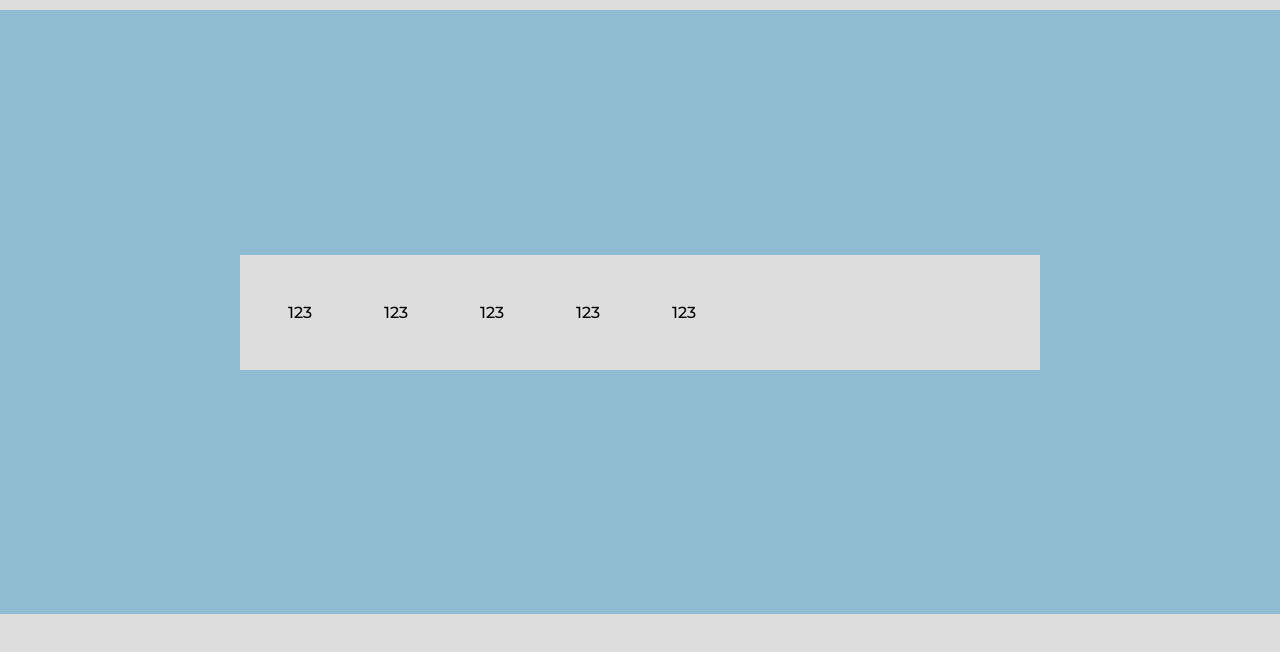
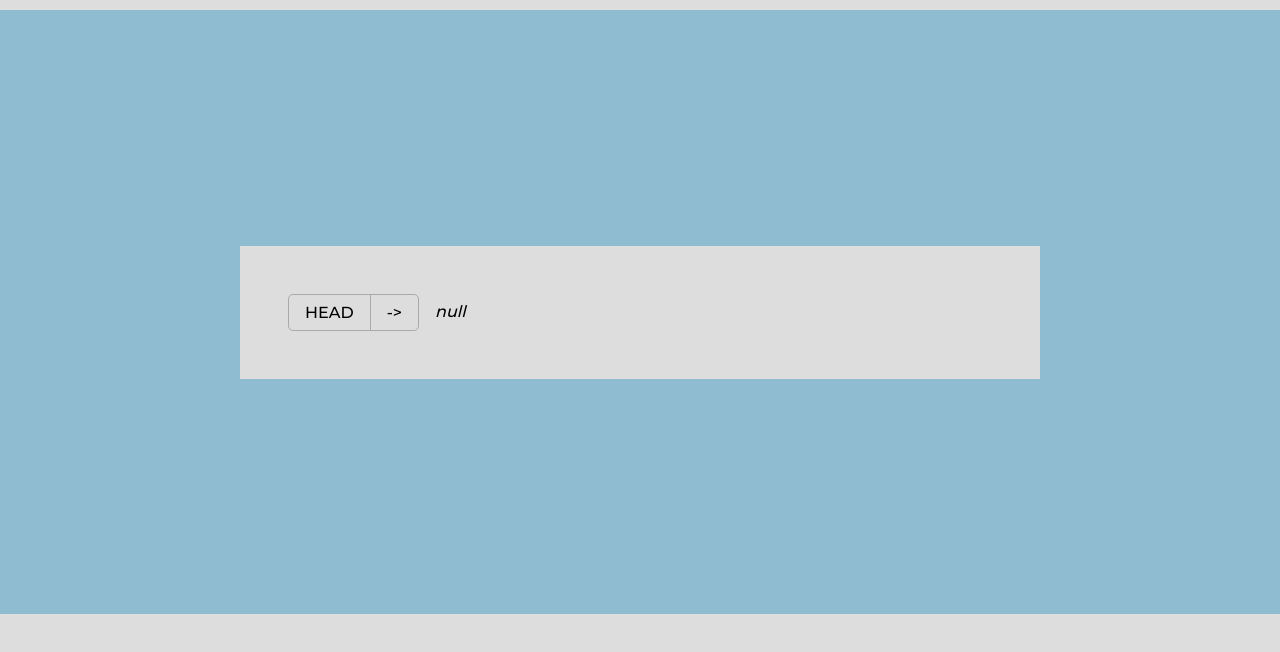
Before and after one commit to MrBlunderovich/odin-linked-list, a website with bundled scripts: page index.html in a window 1280 px wide. Shown: the part 122-774 px from the top of the page. Built offline with nearby package versions, Linux system fonts and the light colour scheme.

Commit message:
style list elements

```diff
--- a/index.html
+++ b/index.html
@@ -15,11 +15,11 @@
     </header>
     <main class="main">
       <div class="container">
-        <div>123</div>
-        <div>123</div>
-        <div>123</div>
-        <div>123</div>
-        <div>123</div>
+        <div class="list-element head">
+          <div class="list-element__value">HEAD</div>
+          <div class="list-element__pointer">-></div>
+        </div>
+        <div class="list-element null">null</div>
       </div>
     </main>
     <footer class="footer"></footer>
--- a/index.js
+++ b/index.js
@@ -38,3 +38,17 @@ document.addEventListener("click", handleClick);
 function handleClick(event) {
   //
 }
+
+function listElement(value) {
+  const element = document.createElement("div");
+  element.classList.add("list-element");
+  const valueCell = document.createElement("div");
+  valueCell.classList.add("list-element__value");
+  const pointerCell = document.createElement("div");
+  pointerCell.classList.add("list-element__pointer");
+
+  element.appendChild(valueCell);
+  element.appendChild(pointerCell);
+
+  return element;
+}
--- a/style.css
+++ b/style.css
@@ -29,7 +29,23 @@ body {
   background-color: #ddd;
   width: min(80vw, 50rem);
   padding: 3rem;
-  display: grid;
+  display: flex;
   gap: 1rem;
-  grid-template-columns: repeat(auto-fill, 5rem);
+  flex-wrap: wrap;
 }
+.list-element {
+  display: flex;
+  border: 1px solid #aaa;
+  border-radius: 5px;
+}
+.list-element > div {
+  padding: 0.5rem 1rem;
+}
+.list-element__value {
+  border-right: 1px solid #aaa;
+}
+.null {
+  padding: 0.5rem 0;
+  border: none;
+  font-style: italic;
+}
```
